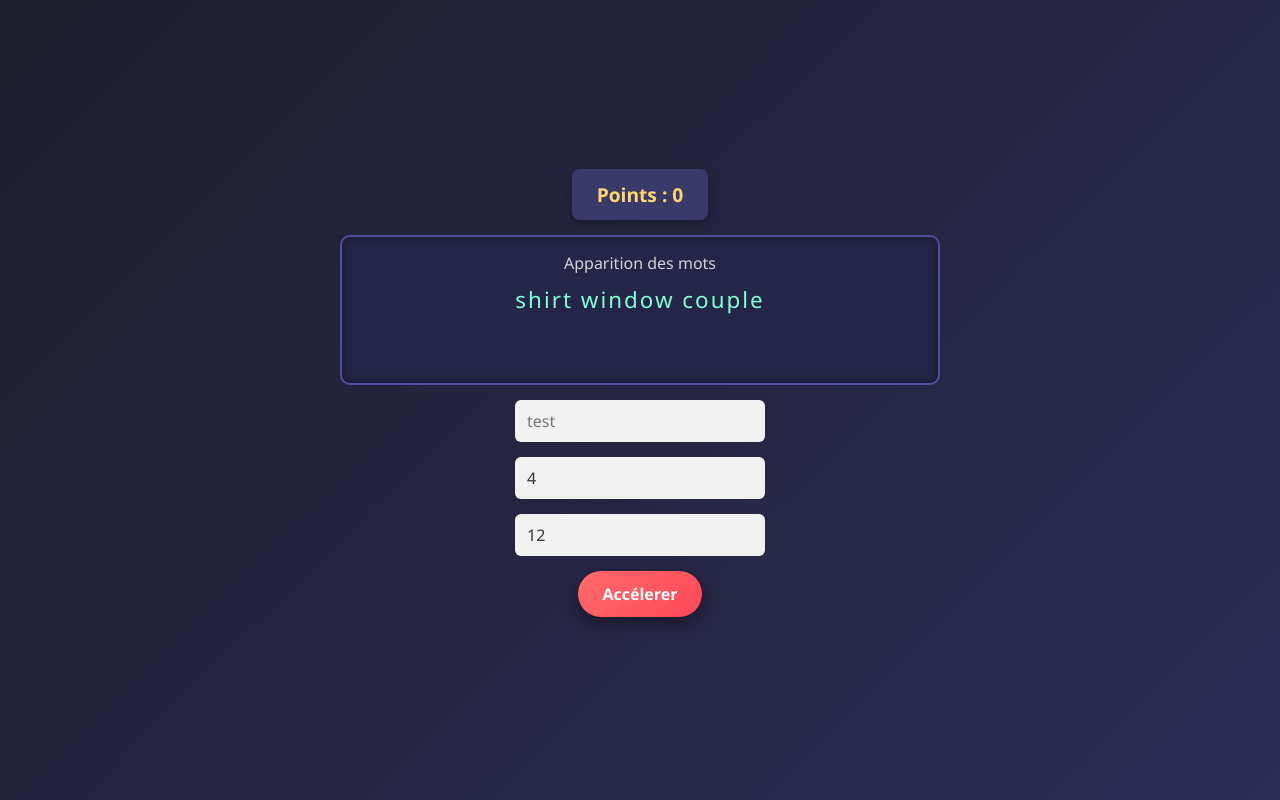
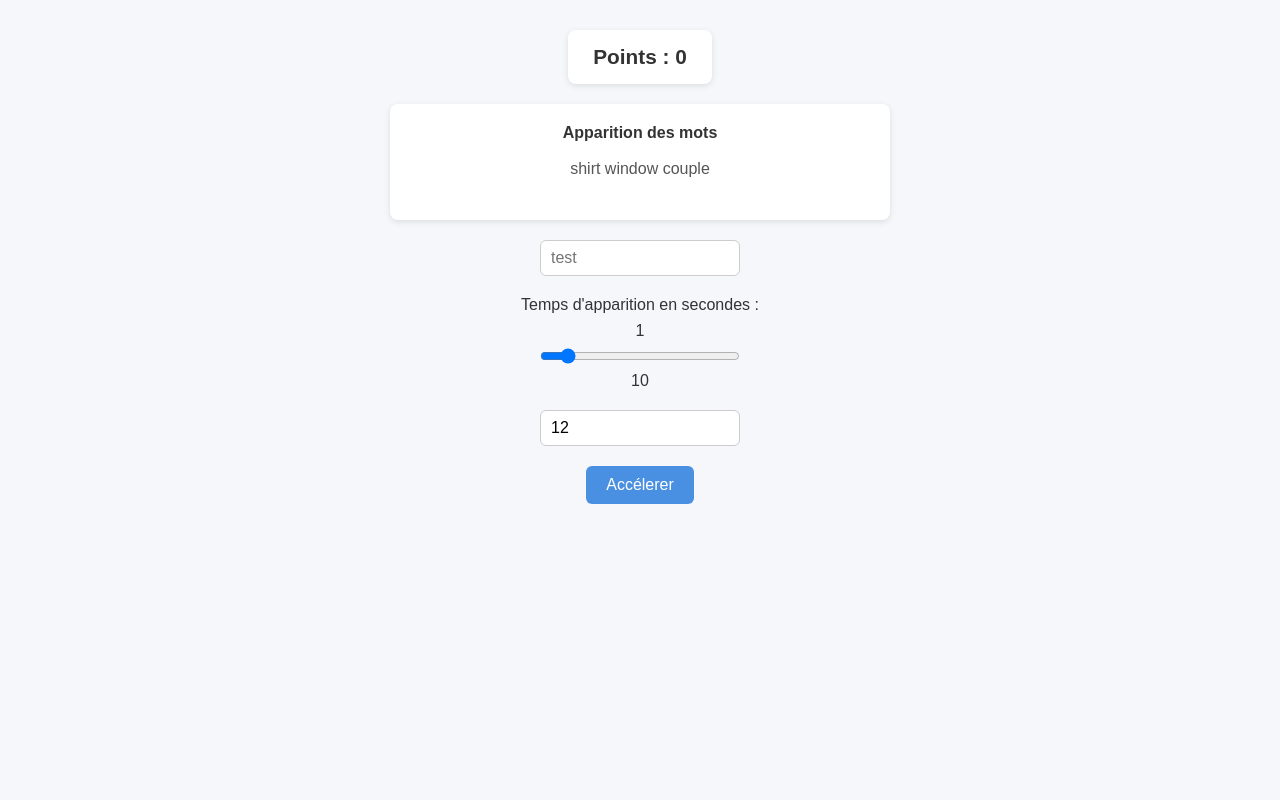
Before and after one commit to Atasio/Projet_HTML_JS, a plain HTML site: page index.html in a window 1280 px wide. Drawn offline with Linux system fonts and the light colour scheme.

Commit message:
Ajout temps apparition mot modifiable

```diff
--- a/index.html
+++ b/index.html
@@ -17,7 +17,11 @@
         <p id="liste_mots"></p>
     </div>
     <input id="mot" type="text" placeholder="test">
-    <input id="duree" type="text" placeholder="1" value="4">
+    <div>
+        <p>Temps d'apparition en secondes :</p>
+        <p>1</p><input type="range"  id="duree" min="1" max="10" value="2"><p>10</p>
+    </div>
+
     <input id="longueur" type="text" placeholder="8" value="12">
     <button id="acceleration">Accélerer</button>
 </body>
--- a/javascript/generation_mots.js
+++ b/javascript/generation_mots.js
@@ -8,13 +8,14 @@ window.onload = function () {
 
     const mot = document.getElementById('mot');
     var score = document.getElementById('points');
+    var dureeApparition = document.getElementById('duree');
     mot.addEventListener('input', checkMot);
-    genererateWords(words, maxLength,wordToTypeDiv);
+    genererateWords(words, maxLength,wordToTypeDiv, dureeApparition);
 
 }
 
-async function genererateWords(wordsPromise, maxLength, div) {
-    const maxMots = 10;
+async function genererateWords(wordsPromise, maxLength, div, dureeApparition) {
+    const maxMots = 150;
 
     const words = await wordsPromise;
     while (compteur < maxMots) {
@@ -22,7 +23,7 @@ async function genererateWords(wordsPromise, maxLength, div) {
         wordToTypeList.push(randomWord);
         displayWords(div);
         console.log(wordToTypeList);
-        await sleep(2000);
+        await sleep(dureeApparition.value*1000);
         compteur ++;
     }
 }
--- a/style.css
+++ b/style.css
@@ -1,116 +1,94 @@
-/* Reset simple */
+/* Reset léger */
 * {
+    box-sizing: border-box;
     margin: 0;
     padding: 0;
-    box-sizing: border-box;
-    font-family: "Segoe UI", Arial, sans-serif;
+    font-family: Arial, Helvetica, sans-serif;
 }
 
-/* Fond général */
+/* Page */
 body {
-    min-height: 100vh;
-    background: linear-gradient(135deg, #1e1e2f, #2c2c54);
-    color: #ffffff;
+    background-color: #f5f7fa;
+    color: #333;
     display: flex;
     flex-direction: column;
     align-items: center;
-    justify-content: center;
+    gap: 20px;
+    padding: 30px;
 }
 
-/* Conteneur principal (futur wrapper si besoin) */
-body > div,
-body > input,
-body > button {
-    margin-bottom: 15px;
-}
-
-/* Zone d'affichage des points */
+/* Bloc points */
 #affichage_points {
-    background-color: #3a3a6a;
-    padding: 12px 25px;
+    background-color: #ffffff;
     border-radius: 8px;
-    font-size: 1.2rem;
-    font-weight: bold;
-    box-shadow: 0 4px 10px rgba(0,0,0,0.3);
+    padding: 15px 25px;
+    box-shadow: 0 2px 6px rgba(0, 0, 0, 0.1);
 }
 
 #points {
-    color: #ffd86b;
+    font-size: 1.3rem;
+    font-weight: bold;
 }
 
-/* Zone d'affichage des mots */
+/* Bloc mots */
 #affichage_mots {
-    width: 80%;
-    max-width: 600px;
-    min-height: 150px;
-    background-color: #252547;
-    border: 2px solid #4f4f9c;
-    border-radius: 10px;
-    padding: 15px;
-    text-align: center;
-    box-shadow: inset 0 0 10px rgba(0,0,0,0.4);
+    width: 100%;
+    max-width: 500px;
+    background-color: #ffffff;
+    border-radius: 8px;
+    padding: 20px;
+    box-shadow: 0 2px 6px rgba(0, 0, 0, 0.1);
 }
 
 #affichage_mots p:first-child {
-    font-size: 1rem;
-    opacity: 0.8;
+    font-weight: bold;
     margin-bottom: 10px;
 }
 
 #liste_mots {
-    font-size: 1.4rem;
-    letter-spacing: 2px;
-    color: #7fffd4;
-    word-wrap: break-word;
+    min-height: 40px;
+    color: #555;
 }
 
-/* Champs de saisie */
+/* Inputs */
 input[type="text"] {
-    width: 250px;
-    padding: 10px 12px;
+    width: 200px;
+    padding: 8px 10px;
     border-radius: 6px;
-    border: none;
-    outline: none;
+    border: 1px solid #ccc;
     font-size: 1rem;
-    background-color: #f1f1f1;
-    color: #333;
-    transition: box-shadow 0.2s ease;
 }
 
 input[type="text"]:focus {
-    box-shadow: 0 0 0 3px rgba(127, 255, 212, 0.6);
+    outline: none;
+    border-color: #4a90e2;
 }
 
-/* Bouton accélération */
-#acceleration {
-    padding: 12px 25px;
-    border-radius: 25px;
-    border: none;
-    background: linear-gradient(135deg, #ff6b6b, #ff4757);
-    color: white;
-    font-size: 1rem;
-    font-weight: bold;
-    cursor: pointer;
-    transition: transform 0.15s ease, box-shadow 0.15s ease;
-    box-shadow: 0 6px 15px rgba(0,0,0,0.4);
+/* Slider */
+input[type="range"] {
+    width: 200px;
 }
 
-#acceleration:hover {
-    transform: translateY(-2px);
-    box-shadow: 0 8px 20px rgba(0,0,0,0.5);
+/* Bloc durée */
+div {
+    display: flex;
+    flex-direction: column;
+    align-items: center;
+    gap: 8px;
 }
 
-#acceleration:active {
-    transform: translateY(1px);
+/* Bouton */
+button {
+    padding: 10px 20px;
+    border-radius: 6px;
+    border: none;
+    background-color: #4a90e2;
+    color: #ffffff;
+    font-size: 1rem;
+    cursor: pointer;
+    transition: background-color 0.2s ease;
 }
 
-/* Responsive */
-@media (max-width: 600px) {
-    #affichage_mots {
-        width: 95%;
-    }
-
-    input[type="text"] {
-        width: 90%;
-    }
+button:hover {
+    background-color: #357abd;
 }
```
